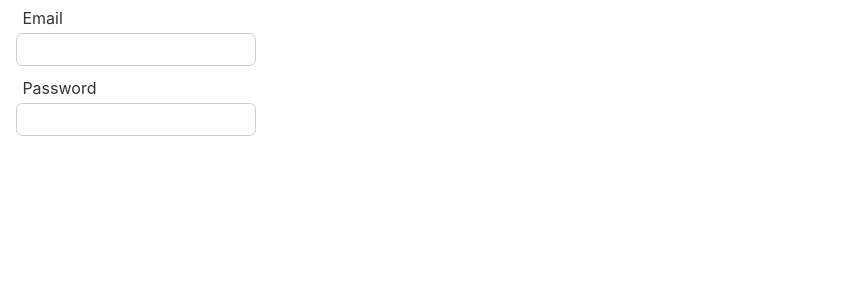
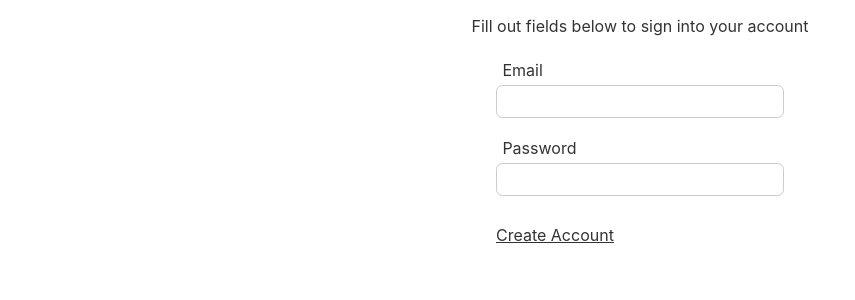
Before and after one commit to shelchkov/chat, a React (Create React App) app in the folder client/: page / in a window 1280 px wide. Shown: the top 300 px of the page, without its empty margins (0-855 px from the left). Built offline with nearby package versions, Linux system fonts and the light colour scheme.

Commit message:
Add logic for switching forms #6

```diff
--- a/client/src/components/input/input.tsx
+++ b/client/src/components/input/input.tsx
@@ -1,6 +1,7 @@
 import React, { ReactElement, ChangeEvent } from "react"
 import styled from "styled-components"
 import { theme } from "../../style-guide/theme"
+import { getSignedOutInputWidth } from "../../utils/utils"
 
 interface Props {
 	label: string
@@ -11,11 +12,11 @@ interface Props {
 const InputContainer = styled.div`
 	display: flex;
 	flex-direction: column;
-	width: 200px;
-	margin: .5rem 0 .8rem 1rem;
+	width: ${getSignedOutInputWidth(0)};
+	margin: .5rem 0 .8rem 0;
 
 	@media (min-width: ${theme.breakpoints[0]}) {
-		width: 240px;
+		width: ${getSignedOutInputWidth(1)};
 	}
 `
 
--- a/client/src/pages/signed-out.page.tsx
+++ b/client/src/pages/signed-out.page.tsx
@@ -1,9 +1,80 @@
-import React, { ReactElement } from "react"
+import React, { ReactElement, useState } from "react"
+import styled from "styled-components"
 import { Input } from "../components/input/input"
+import { theme } from "../style-guide/theme"
+import { getSignedOutInputWidth } from "../utils/utils"
 
-export const SignedOutPage = (): ReactElement => (
-	<div>
-		<Input name="email" label="Email" />
-		<Input name="password" label="Password" />
-	</div>
-)
+enum Forms {
+	"SIGN_IN" = "SIGN_IN",
+	"SIGN_UP" = "SIGN_UP",
+}
+
+const SignedOutContainer = styled.div`
+	display: flex;
+	flex-direction: column;
+	align-items: center;
+	justify-content: center;
+	height: fill-available;
+`
+
+const SignedOutText = styled.p`
+	margin-right: 2rem;
+	margin-left: 2rem;
+	text-align: center;
+	color: ${theme.colors.greys[0]};
+`
+
+const signedOutText = "Fill out fields below to sign into your account"
+
+const SignedOutSwitchForm = styled.p`
+	width: ${getSignedOutInputWidth(0)};
+	color: ${theme.colors.greys[0]};
+	text-decoration: underline;
+	cursor: pointer;
+
+	@media (min-width: ${theme.breakpoints[0]}) {
+		width: ${getSignedOutInputWidth(1)};
+	}
+
+`
+
+const getSwitchFormText = (form: Forms): string =>
+	form === Forms.SIGN_IN ? "Create Account" : "Sign in"
+
+export const SignedOutPage = (): ReactElement => {
+	const [form, setForm] = useState(Forms.SIGN_IN)
+
+	const handleSwitchForm = (): void => {
+		if (form === Forms.SIGN_IN) {
+			setForm(Forms.SIGN_UP)
+		} else {
+			setForm(Forms.SIGN_IN)
+		}
+	}
+
+	return (
+		<SignedOutContainer>
+			<SignedOutText>{signedOutText}</SignedOutText>
+
+			{form === Forms.SIGN_IN ?
+				<>
+					<Input name="email" label="Email" />
+					<Input name="password" label="Password" />
+				</>
+			:
+				<>
+					<Input name="email" label="Email" />
+					<Input name="password" label="Password" />
+					<Input
+						name="confirm-password"
+						label="Confirm Password"
+					/>
+				</>
+			}
+
+			<SignedOutSwitchForm onClick={handleSwitchForm}>
+				{getSwitchFormText(form)}
+			</SignedOutSwitchForm>
+		</SignedOutContainer>
+	)
+}
--- /dev/null
+++ b/client/src/utils/utils.ts
@@ -0,0 +1,2 @@
+export const getSignedOutInputWidth = (breakpoint: number): string =>
+	breakpoint === 0 ? "16rem" : "18rem"
```
